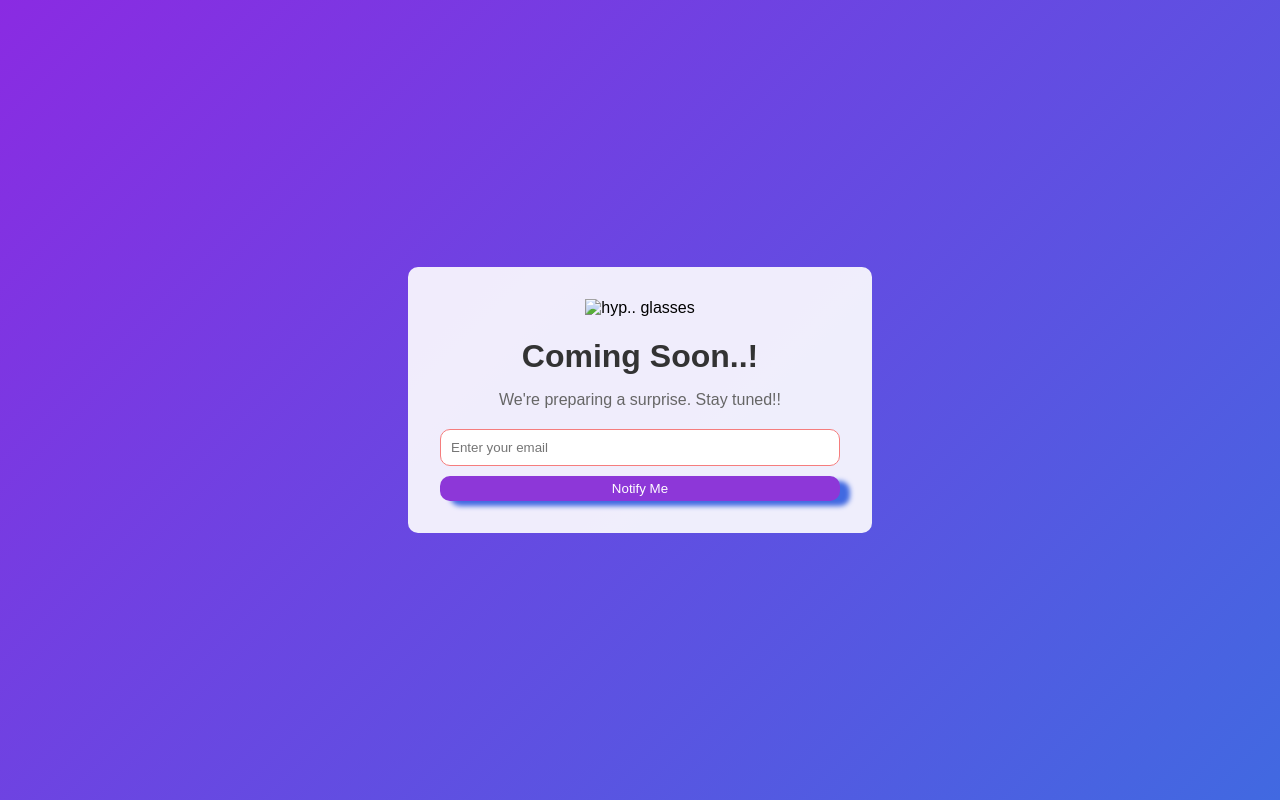
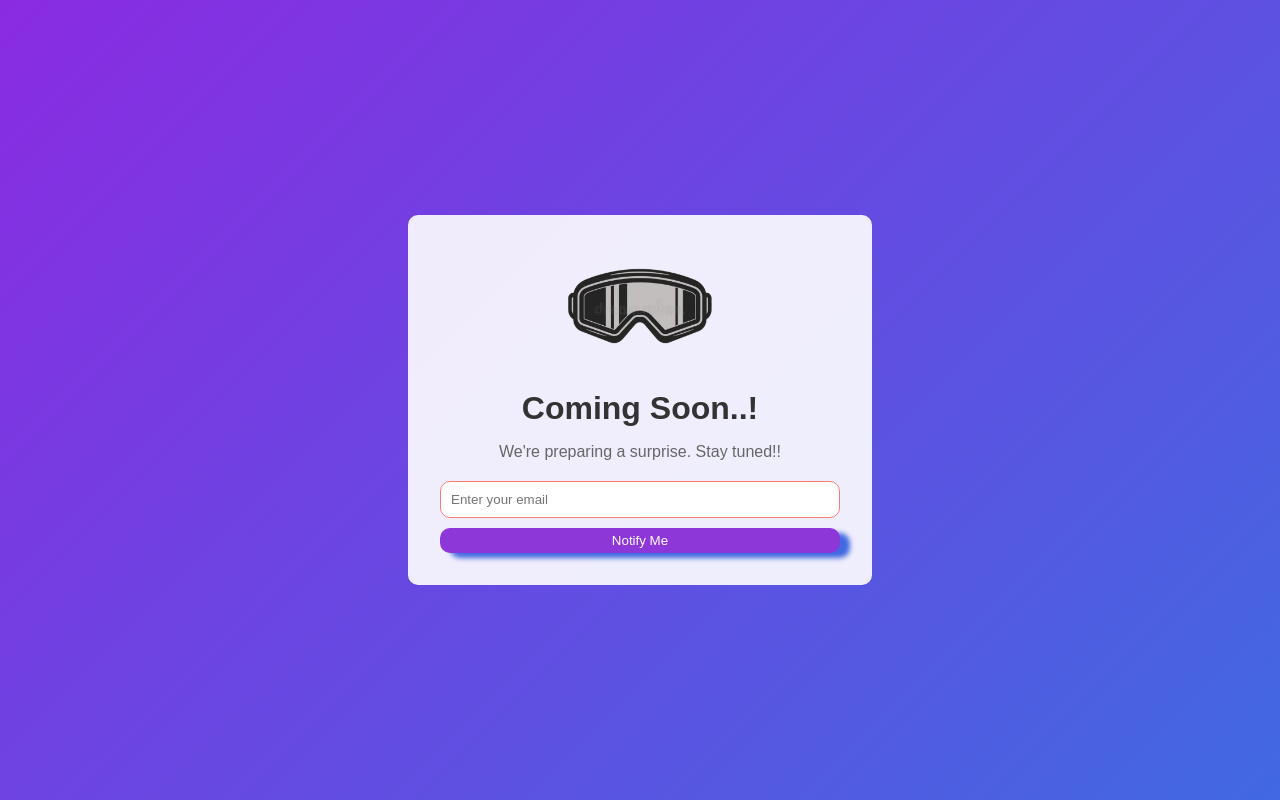
Before and after one commit to Satyamace/WEBDEVPRO, a plain HTML site: page CSS/05_coming_soon/cmng_soon-landing.html in a window 1280 px wide. Drawn offline with Linux system fonts and the light colour scheme.

Commit message:
initial commit

```diff
--- a/CSS/05_coming_soon/cmng_soon-landing.html
+++ b/CSS/05_coming_soon/cmng_soon-landing.html
@@ -10,7 +10,7 @@
     <div class="container">
       <div class="content">
         <img
-          src="../../Images/coming_soon1.png"
+          src="../Images/coming_soon1.png"
           class="logo"
           alt="hyp.. glasses"
         />
```
Also changed, not shown: CSS/Images/coming_soon1.png (added).
